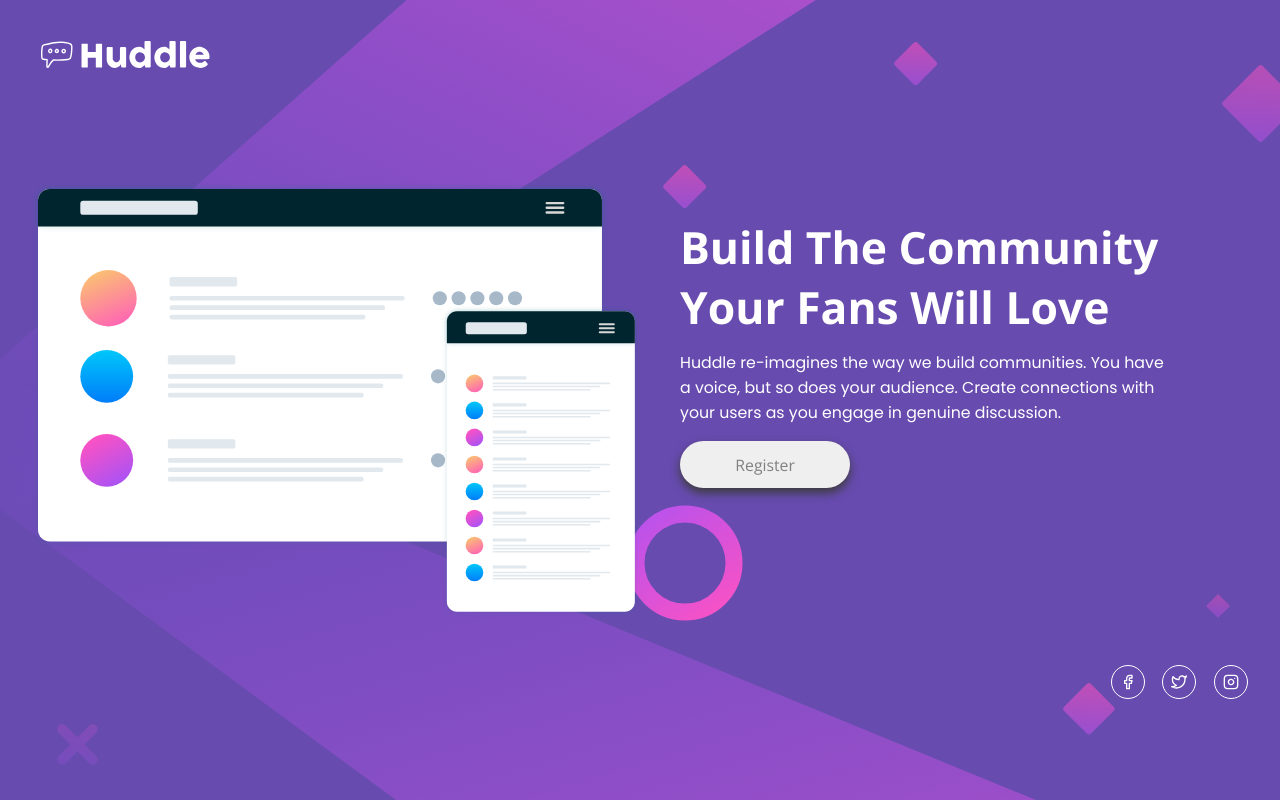
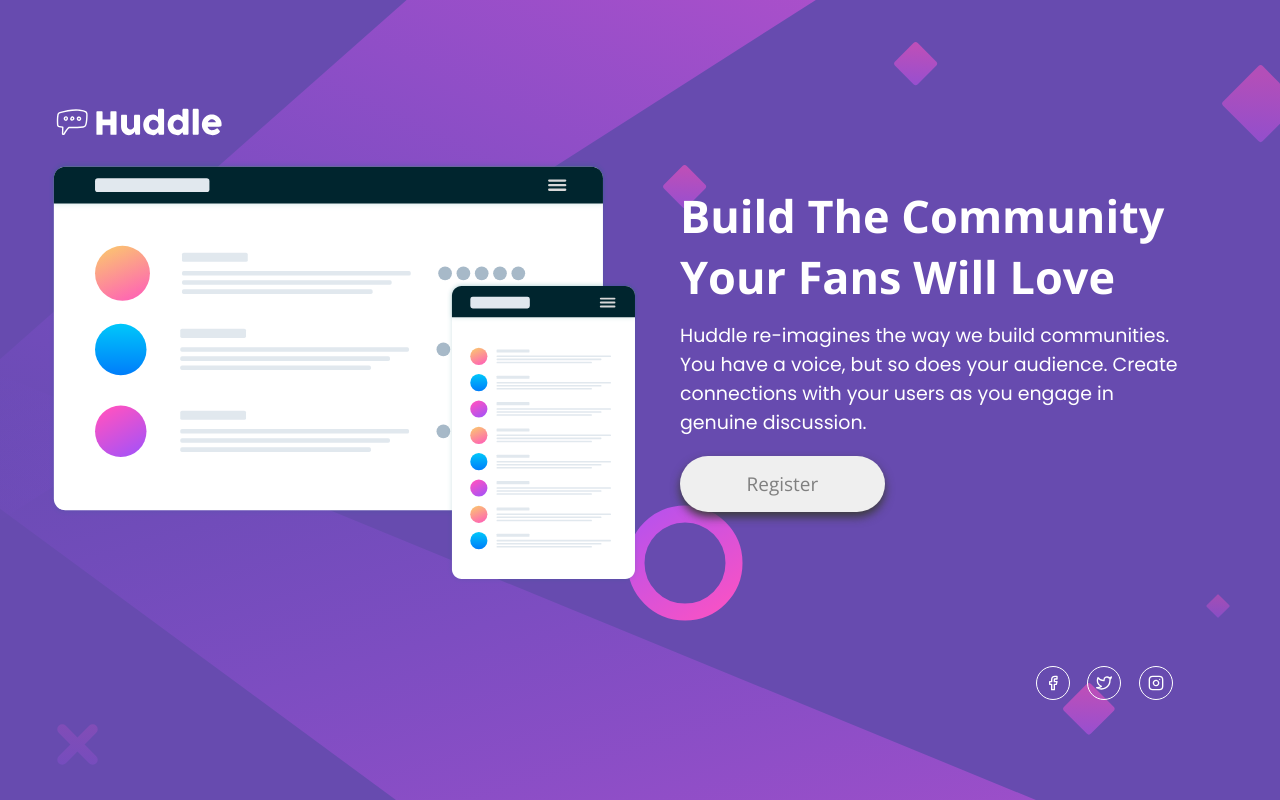
Before and after one commit to cendyz/Huddle-landing-page-with-a-single-introductory-section, a plain HTML site: page index.html in a window 1280 px wide. Drawn offline with nearby package versions, Linux system fonts and the light colour scheme; a script that the page names is missing.

Commit message:
update style

```diff
--- a/index.html
+++ b/index.html
@@ -19,8 +19,8 @@
 			<div class="main__box">
 				<h1 class="main__box-title">Build The Community Your Fans Will Love</h1>
 				<p class="main__box-text">
-					Huddle re-imagines the way we build communities. You have <span>a</span> voice, but so does your audience.
-					Create connections with <span>your</span> users as you engage in genuine discussion.
+					Huddle re-imagines the way we build communities. You have a voice, but so does your audience. Create
+					connections with your users as you engage in genuine discussion.
 				</p>
 				<button class="main__box-btn">Register</button>
 			</div>
--- a/sass/utilities/breakpoints/_992.scss
+++ b/sass/utilities/breakpoints/_992.scss
@@ -7,18 +7,23 @@
 	}
 
 	.main {
+		padding: 3em;
+		padding-top: 0;
+		padding-bottom: 0;
 		max-width: 90em;
-		height: 100vh;
+		height: 600px;
 		display: grid;
 		grid-template-columns: 1fr 1fr;
-		grid-template-rows: repeat(3, 1fr);
+		grid-template-rows: 1fr 1fr;
 
 		&__logo {
-			grid-area: 1/1/2/-1;
+			grid-area: 1/1/2/3;
 			width: 15%;
 		}
 
 		&__bg {
+			margin-bottom: 0;
+			margin-top: 1em;
 			grid-area: 2/1/3/2;
 		}
 
@@ -31,21 +36,15 @@
 			padding: 2.5em;
 			&-title {
 				margin-bottom: 0.3em;
-				font-size: clamp(3rem, 3.472vw, 5rem);
+				font-size: 4.5rem;
 			}
 			&-text {
 				margin-bottom: 1em;
-				font-size: clamp(1.22rem, 1.234vw, 1.95rem);
-				span {
-					&::before {
-						content: "\A";
-						white-space: pre;
-					}
-				}
+				font-size: 1.9rem;
 			}
 			&-btn {
 				padding: 0.8em 3.5em;
-				font-size: clamp(1.22rem, 1.234vw, 1.95rem);
+				font-size: 1.9rem;
 				transition: background-color 0.2s, color 0.2s;
 
 				&:hover {
@@ -56,14 +55,13 @@
 		}
 
 		&__icons {
+			margin-left: -5%;
 			height: fit-content;
 			grid-area: 3/1/4/-1;
 			justify-content: flex-end;
 
 			&-box {
-				&-icon {
-					cursor: pointer;
-				}
+				cursor: pointer;
 			}
 		}
 	}
```
Also changed, not shown: css/main.css, 1 other file.
